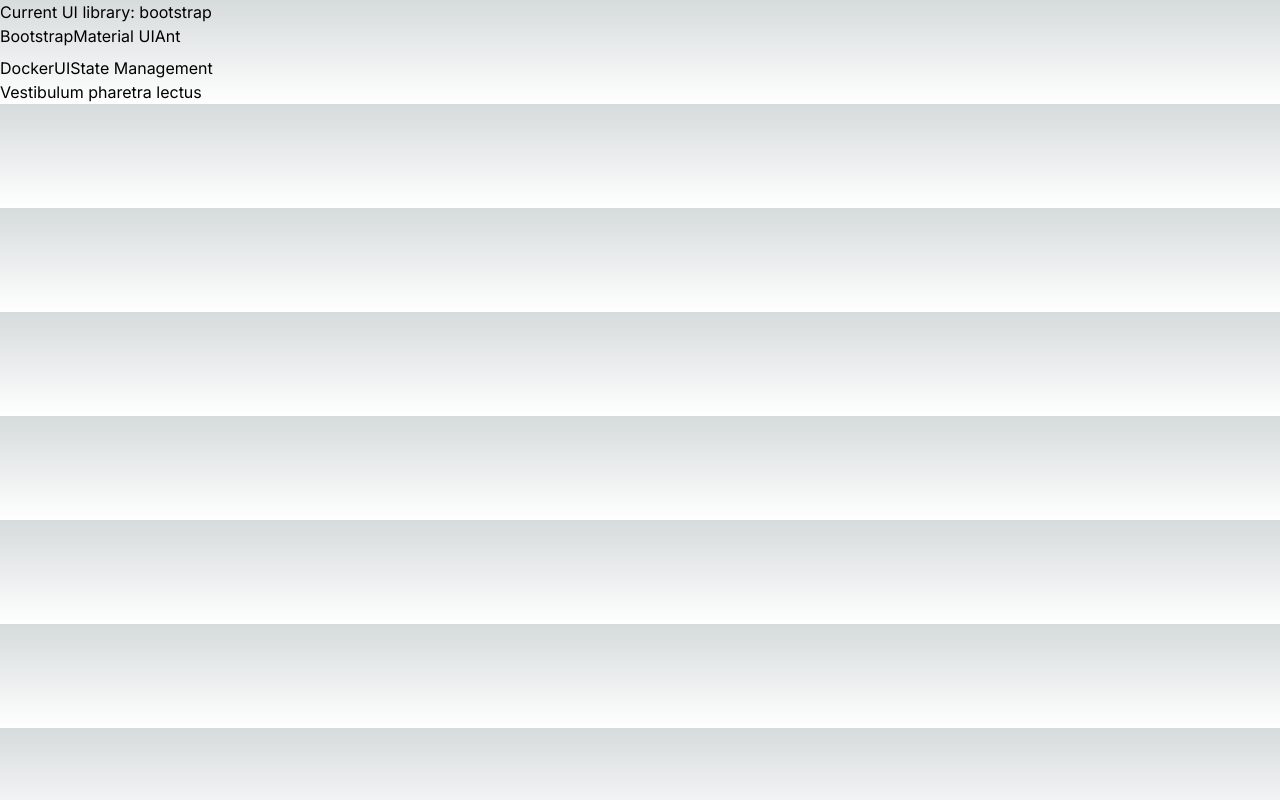
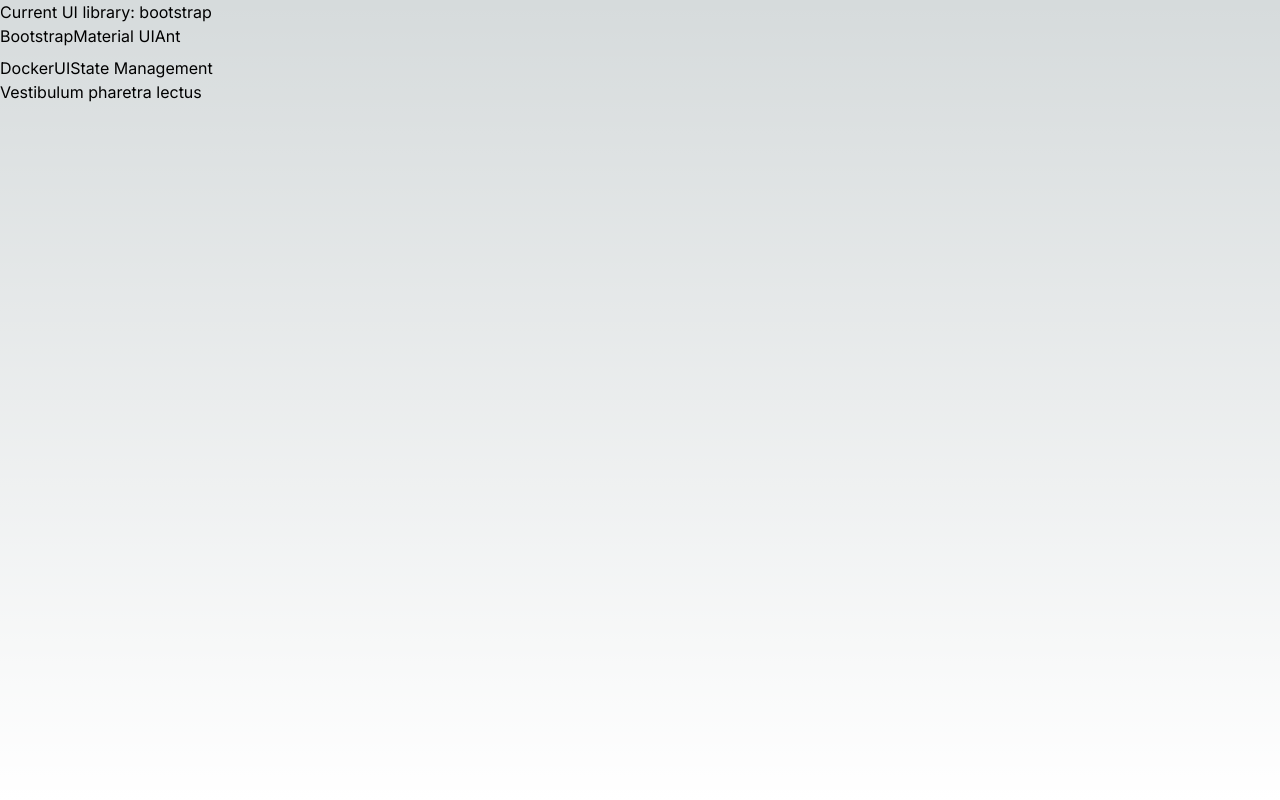
Before and after one commit to TsonasIoannis/next-boilerplate, a Next.js app: page / in a window 1280 px wide. Built offline with nearby package versions, Linux system fonts and the light colour scheme.

Commit message:
fix: use full height by default

```diff
--- a/src/app/globals.css
+++ b/src/app/globals.css
@@ -7,6 +7,8 @@
   --foreground-rgb: 0, 0, 0;
   --background-start-rgb: 214, 219, 220;
   --background-end-rgb: 255, 255, 255;
+  /* Added to avoid striping effect */
+  height: 100%;
 }
 
 @media (prefers-color-scheme: dark) {
```
